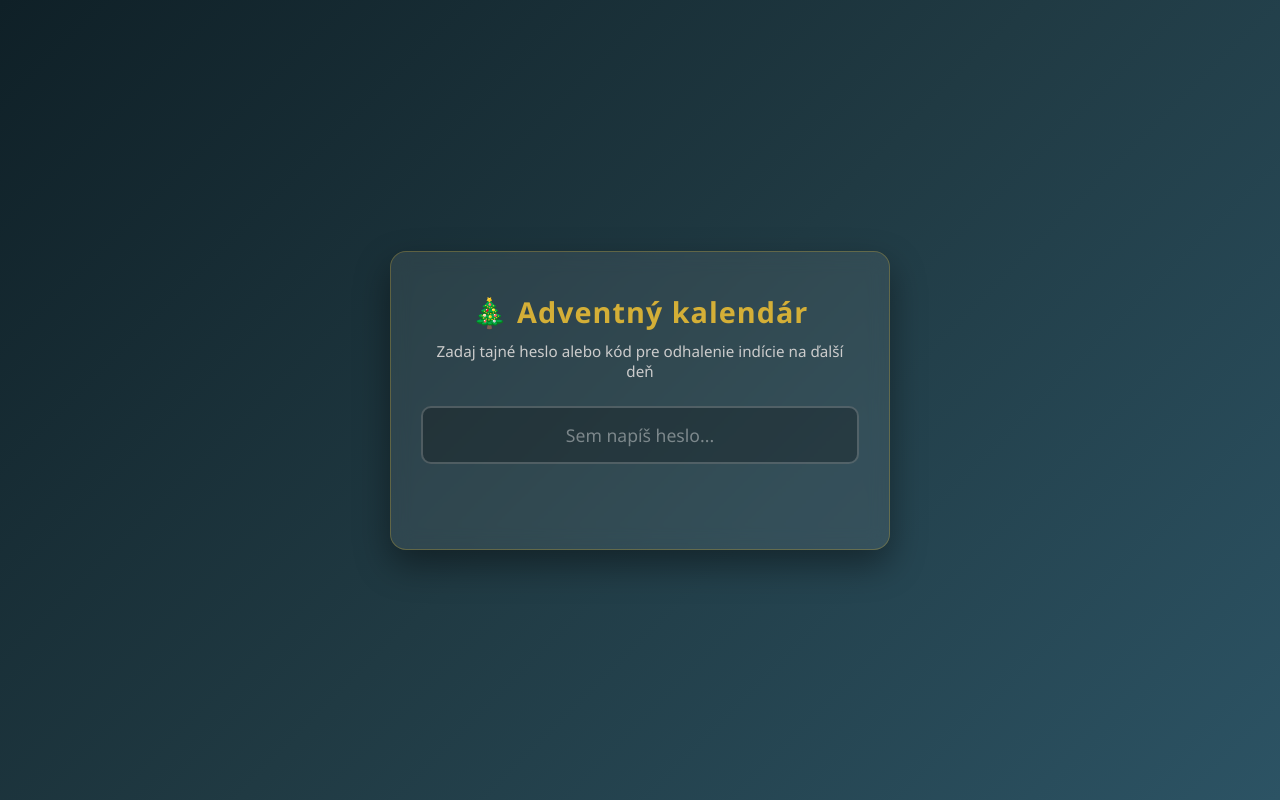
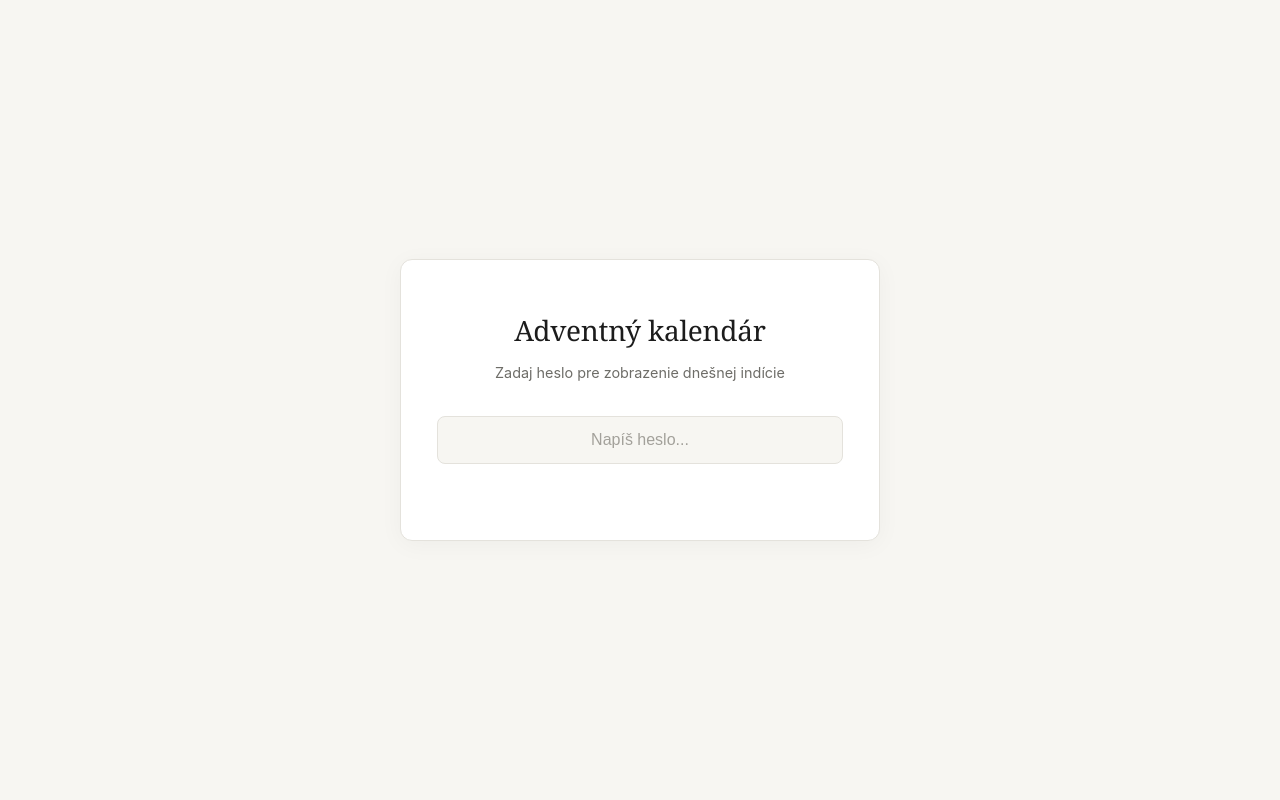
Before and after one commit to jnbk/adventny-kalendar-2026, a plain HTML site: page index.html in a window 1280 px wide. Drawn offline with Linux system fonts and the light colour scheme.

Commit message:
Refactor HTML structure and update styles

```diff
--- a/index.html
+++ b/index.html
@@ -3,104 +3,127 @@
 <head>
     <meta charset="UTF-8">
     <meta name="viewport" content="width=device-width, initial-scale=1.0">
-    <title>Adventný kalendár - Indície</title>
+    <title>Adventný kalendár</title>
     <style>
         :root {
-            --bg-color: #0f2027;
-            --card-bg: rgba(255, 255, 255, 0.08);
-            --accent: #d4af37; /* Zlatá */
-            --text-color: #f4f4f4;
+            --bg-color: #f7f6f2;       /* Teplá krémová / papierová */
+            --card-bg: #ffffff;        /* Čistá biela karta */
+            --text-main: #1c1c1c;      /* Tmavosivá takmer čierna */
+            --text-muted: #6e6d68;     /* Tlmená sivá */
+            --accent: #2d4739;         /* Tlmená jedľová zelená */
+            --border-color: #e4e2dc;   /* Jemná linka */
         }
 
         * {
             box-sizing: border-box;
             margin: 0;
             padding: 0;
-            font-family: 'Segoe UI', Tahoma, Geneva, Verdana, sans-serif;
         }
 
         body {
-            background: linear-gradient(135deg, #0f2027, #203a43, #2c5364);
-            color: var(--text-color);
+            background-color: var(--bg-color);
+            color: var(--text-main);
+            font-family: -apple-system, BlinkMacSystemFont, "Segoe UI", Roboto, Helvetica, Arial, sans-serif;
             min-height: 100vh;
             display: flex;
             justify-content: center;
             align-items: center;
-            padding: 20px;
+            padding: 24px;
+            line-height: 1.6;
         }
 
         .container {
             background: var(--card-bg);
-            backdrop-filter: blur(10px);
-            border: 1px solid rgba(212, 175, 55, 0.3);
-            border-radius: 16px;
-            padding: 40px 30px;
+            border: 1px solid var(--border-color);
+            border-radius: 12px;
+            padding: 48px 36px;
             width: 100%;
-            max-width: 500px;
+            max-width: 480px;
+            box-shadow: 0 4px 24px rgba(0, 0, 0, 0.04);
+        }
+
+        header {
             text-align: center;
-            box-shadow: 0 15px 35px rgba(0, 0, 0, 0.4);
+            margin-bottom: 32px;
         }
 
         h1 {
-            color: var(--accent);
-            font-size: 1.8rem;
-            margin-bottom: 10px;
-            letter-spacing: 1px;
+            font-family: Georgia, "Times New Roman", serif;
+            font-weight: normal;
+            font-size: 1.75rem;
+            color: var(--text-main);
+            margin-bottom: 8px;
+            letter-spacing: -0.01em;
         }
 
         p.subtitle {
-            font-size: 0.95rem;
-            color: #ccc;
-            margin-bottom: 25px;
+            font-size: 0.9rem;
+            color: var(--text-muted);
         }
 
         input[type="text"] {
             width: 100%;
-            padding: 15px 20px;
-            font-size: 1.1rem;
-            border: 2px solid rgba(255, 255, 255, 0.2);
-            border-radius: 10px;
-            background: rgba(0, 0, 0, 0.25);
-            color: #fff;
+            padding: 14px 16px;
+            font-size: 1rem;
+            border: 1px solid var(--border-color);
+            border-radius: 8px;
+            background: var(--bg-color);
+            color: var(--text-main);
             text-align: center;
             outline: none;
-            transition: all 0.3s ease;
+            transition: border-color 0.2s ease, background-color 0.2s ease;
         }
 
         input[type="text"]:focus {
+            background: #ffffff;
             border-color: var(--accent);
-            box-shadow: 0 0 15px rgba(212, 175, 55, 0.3);
         }
 
         input[type="text"]::placeholder {
-            color: rgba(255, 255, 255, 0.4);
+            color: #a3a19b;
         }
 
         #result {
-            margin-top: 25px;
-            min-height: 20px;
-            transition: all 0.3s ease;
+            margin-top: 28px;
         }
 
         /* Štýl pre zobrazenú indíciu */
         .clue-box {
-            background: rgba(0, 0, 0, 0.3);
-            border-left: 4px solid var(--accent);
-            padding: 20px;
-            border-radius: 8px;
-            animation: fadeIn 0.4s ease-out;
-            line-height: 1.6;
+            padding-top: 24px;
+            border-top: 1px solid var(--border-color);
+            animation: fadeIn 0.3s ease-out;
+            text-align: left;
+        }
+
+        .clue-box h3 {
+            font-family: Georgia, "Times New Roman", serif;
+            font-weight: normal;
+            font-size: 1.25rem;
+            color: var(--accent);
+            margin-bottom: 10px;
+        }
+
+        .clue-box p {
+            font-size: 0.95rem;
+            color: var(--text-main);
+            margin-bottom: 12px;
+        }
+
+        .clue-box p:last-child {
+            margin-bottom: 0;
         }
 
         .clue-box img {
-            max-width: 100%;
+            display: block;
+            width: 100%;
+            height: auto;
             border-radius: 8px;
-            margin-top: 10px;
-            box-shadow: 0 4px 10px rgba(0,0,0,0.3);
+            margin-top: 16px;
+            border: 1px solid var(--border-color);
         }
 
         @keyframes fadeIn {
-            from { opacity: 0; transform: translateY(-10px); }
+            from { opacity: 0; transform: translateY(-6px); }
             to { opacity: 1; transform: translateY(0); }
         }
     </style>
@@ -108,12 +131,13 @@
 <body>
 
     <div class="container">
-        <h1>🎄 Adventný kalendár</h1>
-        <p class="subtitle">Zadaj tajné heslo alebo kód pre odhalenie indície na ďalší deň</p>
+        <header>
+            <h1>Adventný kalendár</h1>
+            <p class="subtitle">Zadaj heslo pre zobrazenie dnešnej indície</p>
+        </header>
 
-        <input type="text" id="codeInput" placeholder="Sem napíš heslo..." autocomplete="off">
+        <input type="text" id="codeInput" placeholder="Napíš heslo..." autocomplete="off">
 
-        <!-- Sem sa vloží HTML z JS súboru -->
         <div id="result"></div>
     </div>
 
```
